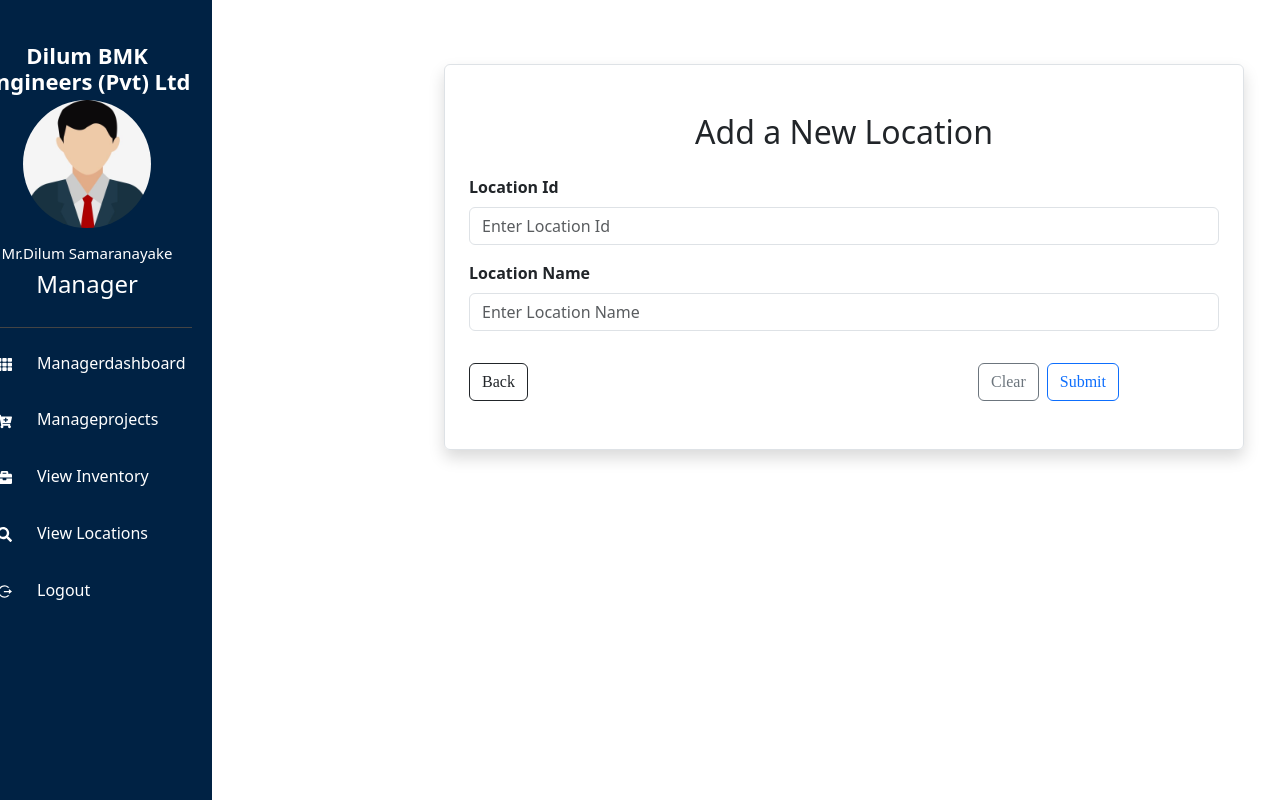
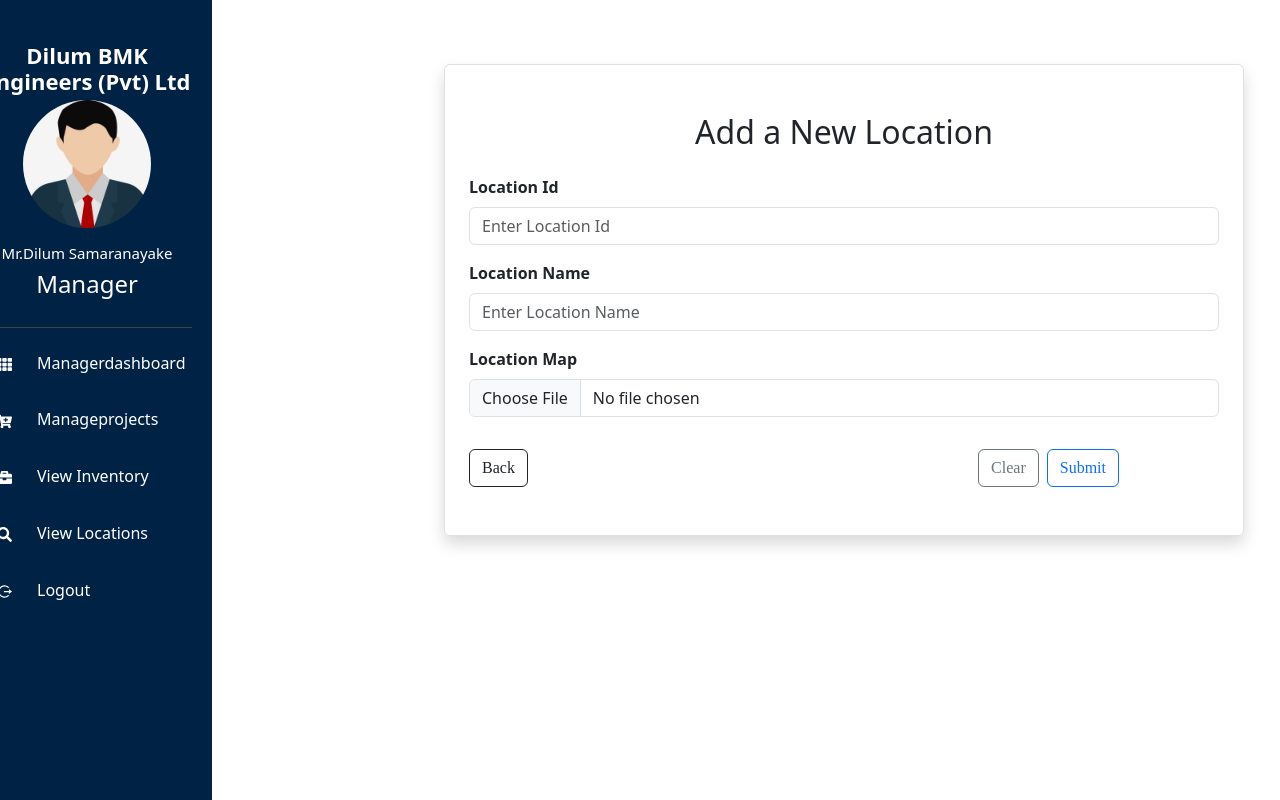
Before and after one commit to NilmiSenevirathne/ToolManagementSystem-Group02--FrontEnd, a React (Create React App) app in the folder toolmanagementsystem/toolsmanagementsystem/: page /AddLocation in a window 1280 px wide. Built offline with nearby package versions, Linux system fonts and the light colour scheme.

Commit message:
Update AddLocation.jsx

```diff
--- a/toolmanagementsystem/toolsmanagementsystem/src/Position/Manager/Pages/ManageProjects/Projects/Location/AddLocation.jsx
+++ b/toolmanagementsystem/toolsmanagementsystem/src/Position/Manager/Pages/ManageProjects/Projects/Location/AddLocation.jsx
@@ -1,38 +1,54 @@
-import { Link, useNavigate } from 'react-router-dom';// Import React Router components for navigation
-import React, { useState } from 'react';// Import React and useState hook
-import axios from 'axios';// Import axios for making HTTP requests
+import { Link, useNavigate } from 'react-router-dom'; // Import React Router components for navigation
+import React, { useState } from 'react'; // Import React and useState hook
+import axios from 'axios'; // Import axios for making HTTP requests
 import Sidebar from '../../../../../../Components/ManagerSidebar.jsx'; // Import Sidebar component
 
 // Main function component for adding a new location
 export default function AddLocation() {
-  let navigate = useNavigate();// Initialize navigation
+  let navigate = useNavigate(); // Initialize navigation
 
-   // State to store form data for location
+  // State to store form data for location
   const [locations, setLocation] = useState({
     locationId: "",
     locationName: ""
   });
+
+  const [locationMap, setLocationMap] = useState(null); // State to store the location map image
 
   // Destructure state variables for easier access
   const { locationId, locationName } = locations;
 
   // Handle input changes
   const onInputChange = (e) => {
-    setLocation({ ...locations, [e.target.name]: e.target.value });
+    if (e.target.name === "locationMap") {
+      setLocationMap(e.target.files[0]); // Store the selected file
+    } else {
+      setLocation({ ...locations, [e.target.name]: e.target.value });
+    }
   };
 
   // Handle form submission
   const onSubmit = async (e) => {
     e.preventDefault();
     // Location Form validation
-    if (!locationId || !locationName) {
-      alert("Please fill in all fields.");
+    if (!locationId || !locationName || !locationMap) {
+      alert("Please fill in all fields and select a map image.");
       return;
     }
 
+    // Create a FormData object to send the form data along with the image
+    const formData = new FormData();
+    formData.append('locationId', locationId);
+    formData.append('locationName', locationName);
+    formData.append('locationMap', locationMap);
+
     // Send a POST request to add the new location
-    await axios.post("http://localhost:8080/location", locations);
-    navigate("/ViewLocations");// Navigate to ViewLocations page upon success
+    await axios.post("http://localhost:8080/location", formData, {
+      headers: {
+        'Content-Type': 'multipart/form-data'
+      }
+    });
+    navigate("/ViewLocations"); // Navigate to ViewLocations page upon success
   };
 
   // Function to reset the form fields
@@ -41,6 +57,7 @@ export default function AddLocation() {
       locationId: "",
       locationName: ""
     });
+    setLocationMap(null); // Reset the image
   };
 
   // Render the form inside the Sidebar component
@@ -73,6 +90,16 @@ export default function AddLocation() {
                   onChange={(e) => onInputChange(e)}
                 />
               </div>
+              <div className='mb-3'>
+                <label htmlFor="locationMap" className="form-label">Location Map</label>
+                <input
+                  type="file"
+                  className='form-control'
+                  name="locationMap"
+                  onChange={(e) => onInputChange(e)}
+                />
+              </div>
+
               <div className='d-flex justify-content-between'>
                 <Link className='btn btn-outline-dark' to="/ViewLocations">Back</Link>
                 <div>
@@ -83,7 +110,6 @@ export default function AddLocation() {
               <br />
             </form>
           </div>
-
         </div>
       </div>
     </Sidebar>
```
